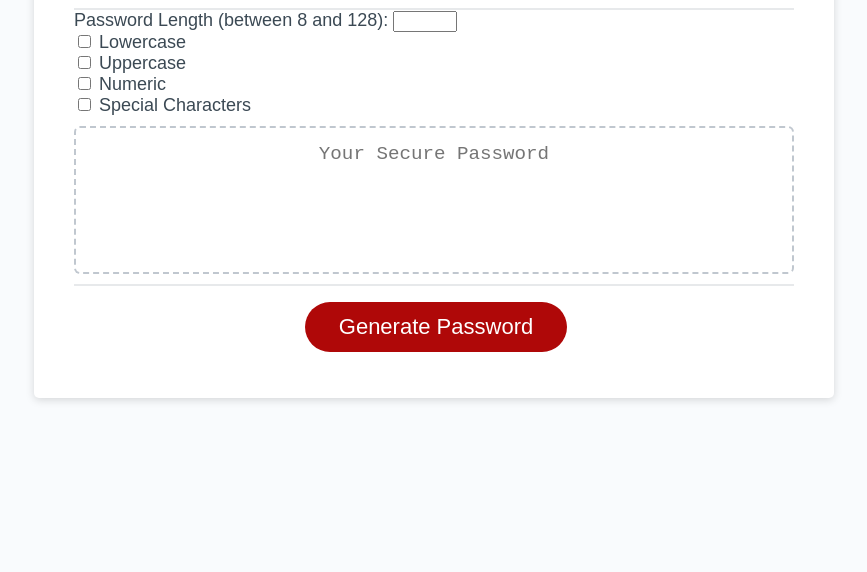
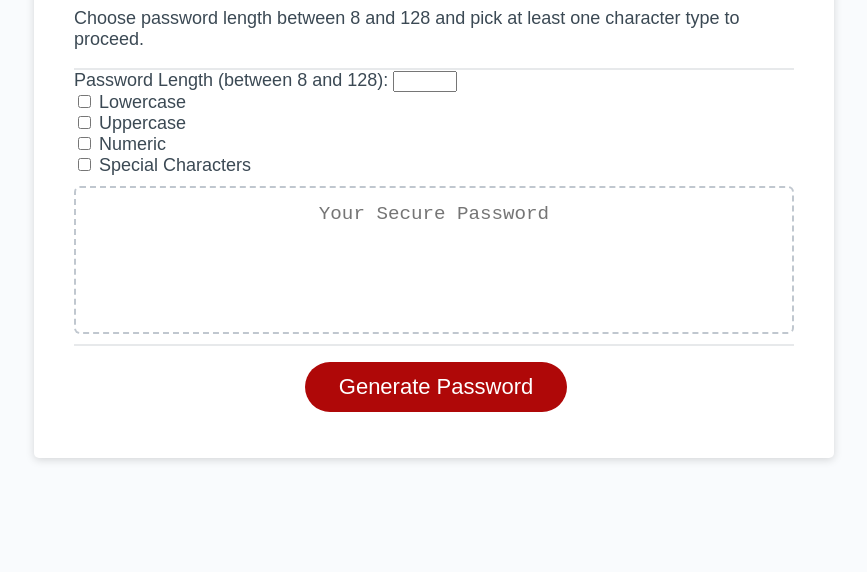
Before and after one commit to yumikakido/homework_week3, a plain HTML site: page index.html in a window 1280 px wide. Shown: the part 228-800 px from the top of the page, without its empty margins (206-1073 px from the left). Drawn offline with Linux system fonts and the light colour scheme.

Commit message:
changed html file

```diff
--- a/index.html
+++ b/index.html
@@ -15,6 +15,7 @@
       <div class="card">
         <div class="card-header">
           <h2>Generate a Password</h2>
+          <p>Choose password length between 8 and 128 and pick at least one character type to proceed.</p>
         </div>
         <div>
           <label for lengthOfPassword>Password Length (between 8 and 128): </label>
```
